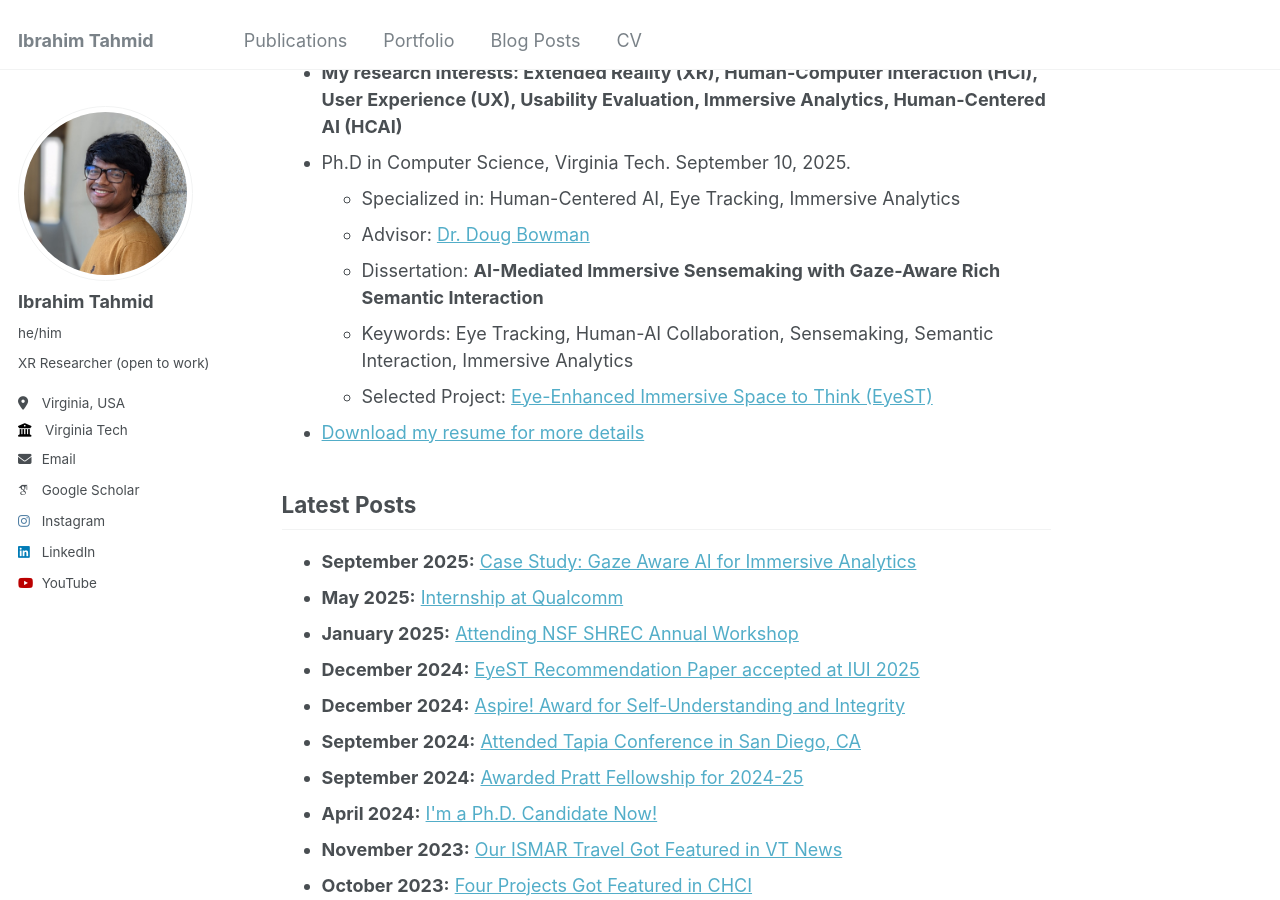
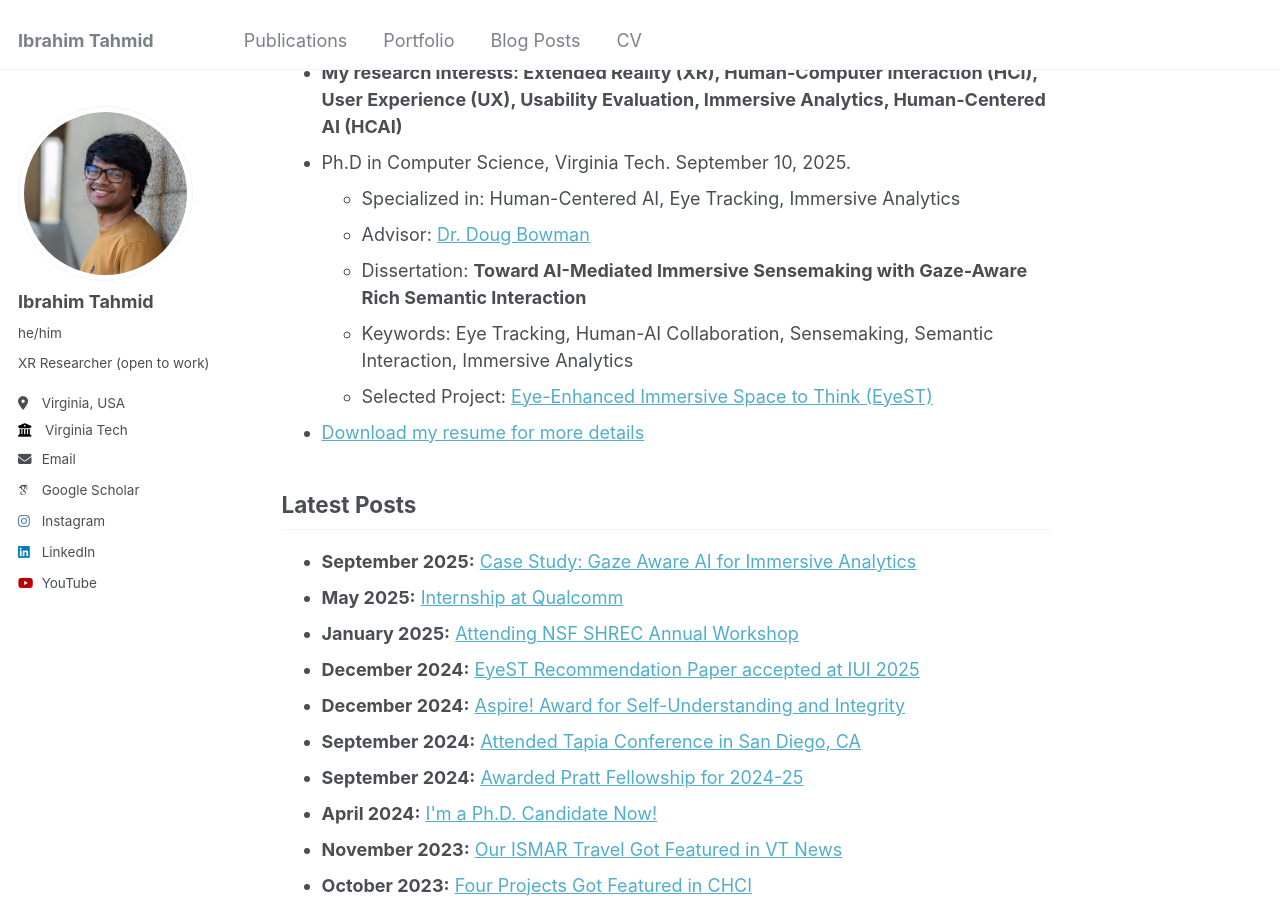
Before and after one commit to iatahmid/iatahmid.github.io, a Jekyll site: the page built from _pages/about.md, in a window 1280 px wide and 900 px high, scrolled down 937 px. Built offline with Jekyll 4.4.1, drawn with Linux system fonts in a browser that asks for light colours; some web fonts are replaced.

Commit message:
update cv.

```diff
--- a/_pages/about.md
+++ b/_pages/about.md
@@ -21,10 +21,10 @@
 * Ph.D in Computer Science, Virginia Tech. September 10, 2025.
   * Specialized in: Human-Centered AI, Eye Tracking, Immersive Analytics
   * Advisor: [Dr. Doug Bowman](https://wordpress.cs.vt.edu/3digroup/author/dbowman/)
-  * Dissertation: <b>AI-Mediated Immersive Sensemaking with Gaze-Aware Rich Semantic Interaction</b>
+  * Dissertation: <b>Toward AI-Mediated Immersive Sensemaking with Gaze-Aware Rich Semantic Interaction</b>
   * Keywords: Eye Tracking, Human-AI Collaboration, Sensemaking, Semantic Interaction, Immersive Analytics
   * Selected Project: [Eye-Enhanced Immersive Space to Think (EyeST)](https://iatahmid.github.io/publication/2025-03-24-eyest-recommendations)
-* [Download my resume for more details](/files/Resume_IbrahimTahmid.pdf)
+* [Download my resume for more details](/files/CV_IbrahimTahmid.pdf)
 
 <!-- Professional Service
 ======
```
